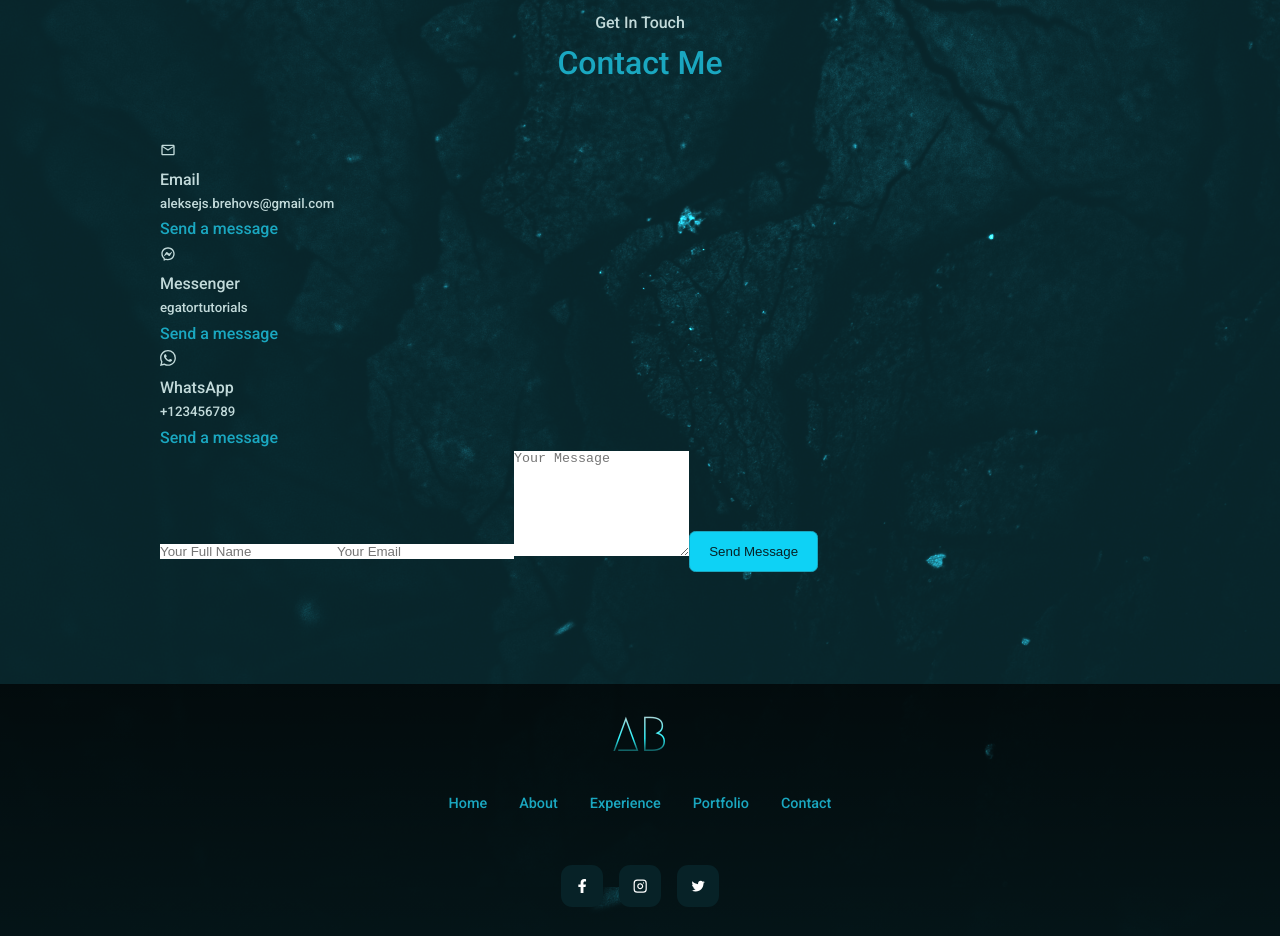
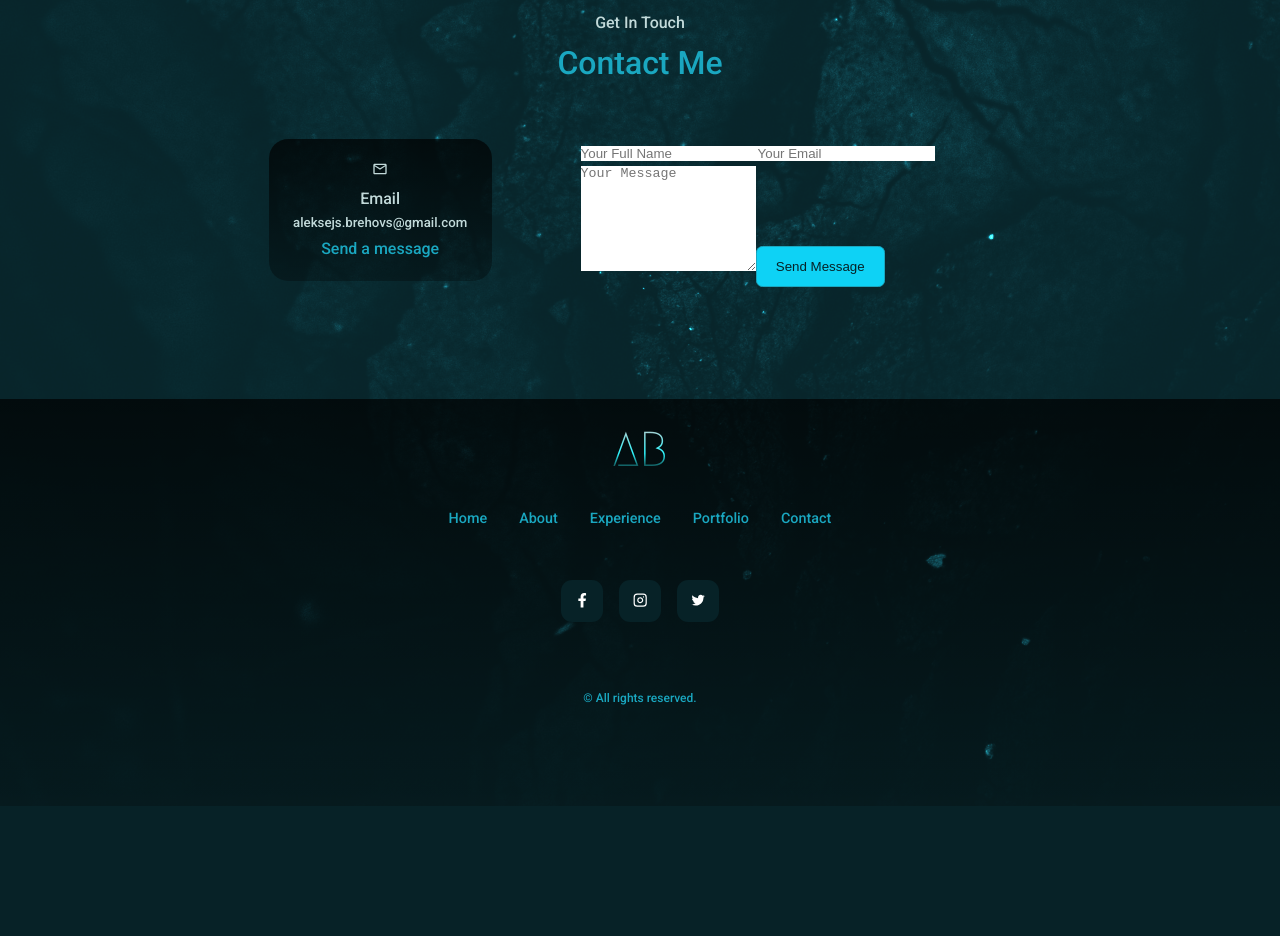
Before and after one commit to alexibee/portfolio, a React (Create React App) app: page / in a window 1280 px wide. Shown: the part 2957-3893 px from the top of the page. After the commit the page ends 3763 px from the top, so only its background shows below. Built offline with nearby package versions, Linux system fonts and the light colour scheme.

Commit message:
contact section

```diff
--- a/src/components/contact/Contact.jsx
+++ b/src/components/contact/Contact.jsx
@@ -1,8 +1,6 @@
 import React from 'react'
 import './contact.scss'
 import {MdOutlineEmail} from 'react-icons/md'
-import {RiMessengerLine} from 'react-icons/ri'
-import {BsWhatsapp} from 'react-icons/bs'
 import { useRef } from 'react';
 // import emailjs from 'emailjs-com'
 
@@ -30,18 +28,6 @@ const Contact = () => {
             <h5>aleksejs.brehovs@gmail.com</h5>
             <a href="mailto:aleksejs.brehovs@gmail.com" target="_blank" rel="noreferrer">Send a message</a>
           </article>
-          <article className="contact__option">
-            <RiMessengerLine className='contact__option-icon'/>
-            <h4>Messenger</h4>
-            <h5>egatortutorials</h5>
-            <a href="https://m.me/ernest.achiever" target="_blank" rel="noreferrer">Send a message</a>
-          </article>
-          <article className="contact__option">
-            <BsWhatsapp className='contact__option-icon'/>
-            <h4>WhatsApp</h4>
-            <h5>+123456789</h5>
-            <a href="https://api.whatsapp.com/send?phone=+1234567890" target="_blank" rel="noreferrer">Send a message</a>
-          </article>
         </div>
         {/* END OF CONTACT OPTIONS */}
         <form ref={form} onSubmit={sendEmail}>
--- a/src/components/contact/contact.scss
+++ b/src/components/contact/contact.scss
@@ -0,0 +1,25 @@
+@import '../../index.scss';
+
+.container.contact__container {
+  width: 58%;
+  display: grid;
+  grid-template-columns: 30% 58%;
+  gap: 12%;
+}
+
+.contact__options {
+  display: flex;
+  flex-direction: column;
+  gap: 1.2rem;
+}
+
+.contact__option {
+  background: $color-gradient;
+  padding: 1.2rem;
+  border-radius: 1.2rem;
+  text-align: center;
+  transition: $transition;
+  &:hover {
+    background: transparent;
+  }
+}
```
